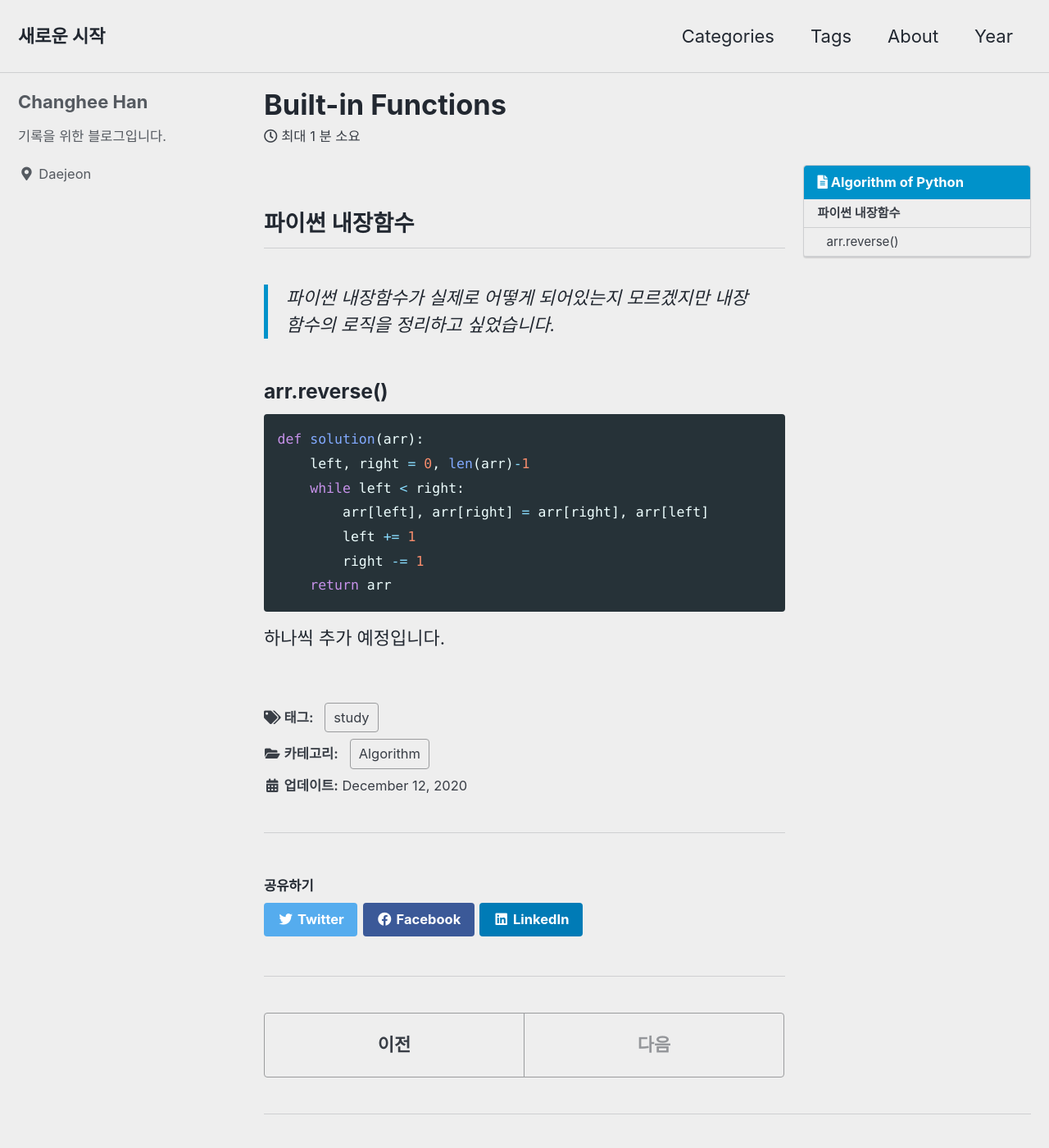
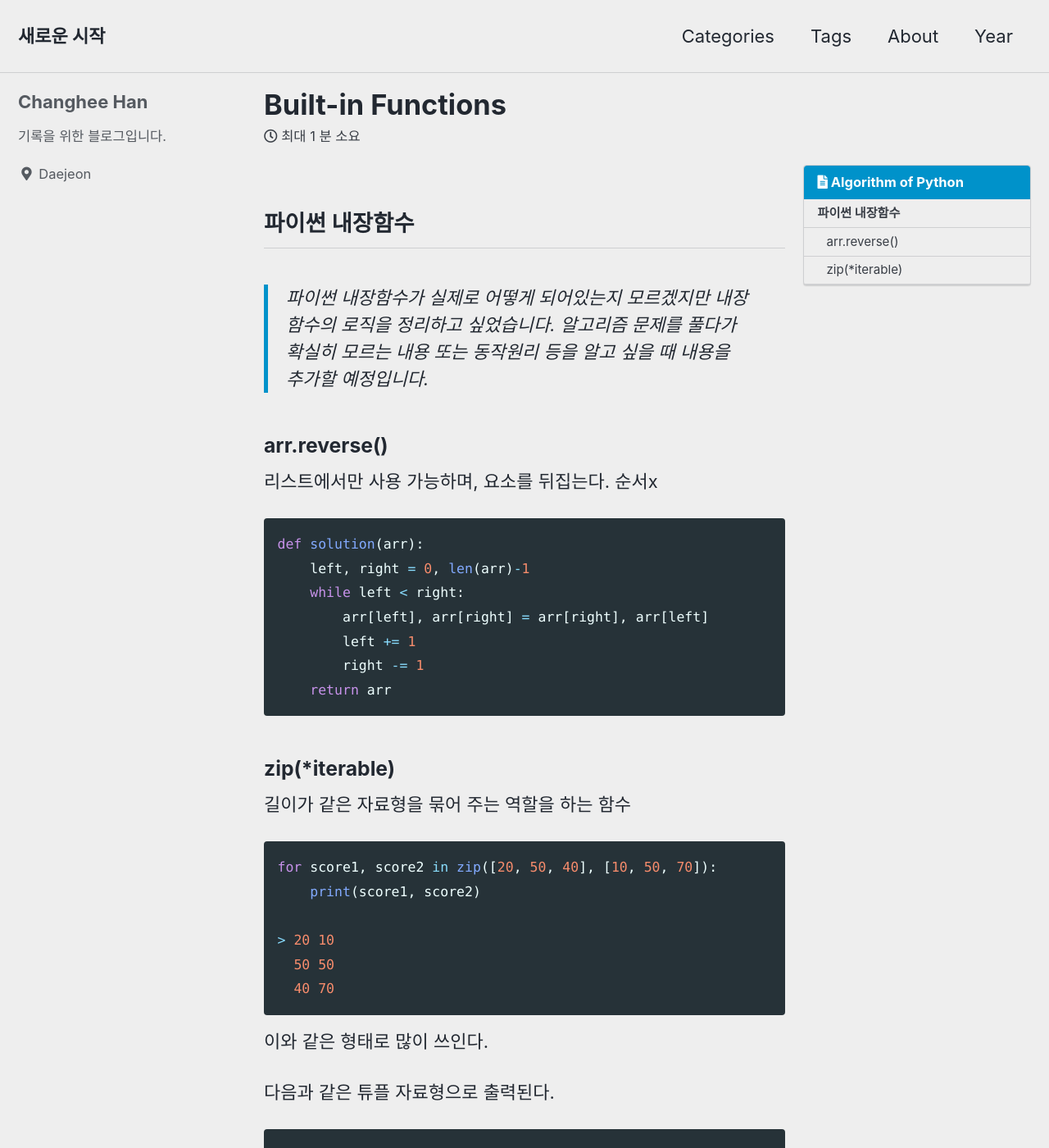
Before and after one commit to hython37/hython37.github.io, a Jekyll site: the page built from _posts/2020-12-12-Built-in Functions.md, in a window 1280 px wide and 1400 px high. Shown: the whole window at 82% size. Built offline with Jekyll 4.4.1, drawn with Linux system fonts in a browser that asks for light colours; cached includes are drawn as plain includes; some of the changed text lies outside the part shown.

Commit message:
add builtin

````diff
--- a/_posts/2020-12-12-Built-in Functions.md
+++ b/_posts/2020-12-12-Built-in Functions.md
@@ -11,9 +11,11 @@ toc_label: "Algorithm of Python"
 ---
 
 ## 파이썬 내장함수
-> 파이썬 내장함수가 실제로 어떻게 되어있는지 모르겠지만 내장함수의 로직을 정리하고 싶었습니다.
+> 파이썬 내장함수가 실제로 어떻게 되어있는지 모르겠지만 내장함수의 로직을 정리하고 싶었습니다. 알고리즘 문제를 풀다가 확실히 모르는 내용 또는 동작원리 등을 알고 싶을 때 내용을 추가할 예정입니다.
+
 
 ### arr.reverse()
+리스트에서만 사용 가능하며, 요소를 뒤집는다. 순서x
 
 ```python
 def solution(arr):
@@ -25,4 +27,30 @@ def solution(arr):
     return arr
 ```
 
+### zip(*iterable)
+길이가 같은 자료형을 묶어 주는 역할을 하는 함수
+
+```python
+for score1, score2 in zip([20, 50, 40], [10, 50, 70]):
+    print(score1, score2)
+
+> 20 10
+  50 50
+  40 70
+```
+이와 같은 형태로 많이 쓰인다.
+
+
+다음과 같은 튜플 자료형으로 출력된다.
+
+```python
+for score in zip([20, 50, 40], [10, 50, 70]):
+    print(score)
+
+> (20, 10)
+  (50, 50)
+  (40, 70)
+```
+
+
 하나씩 추가 예정입니다.
````
